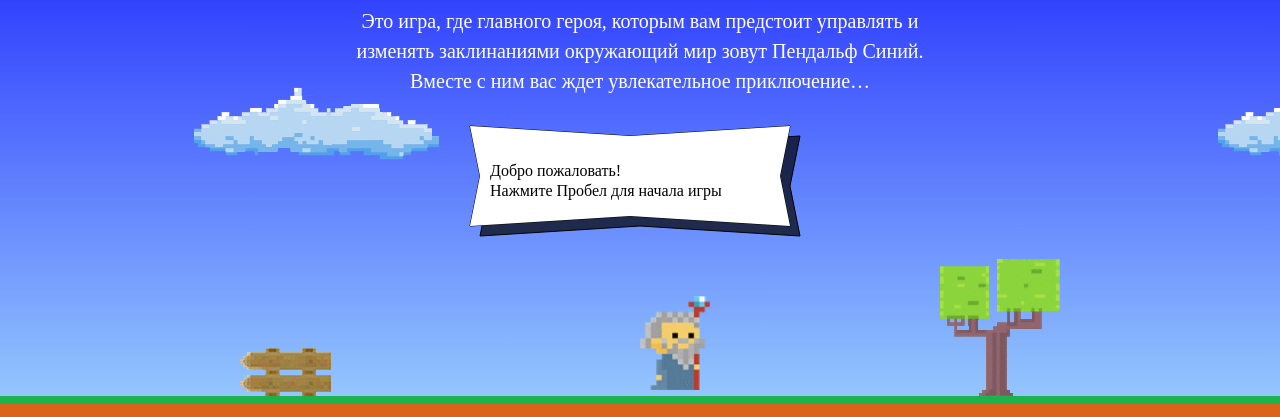
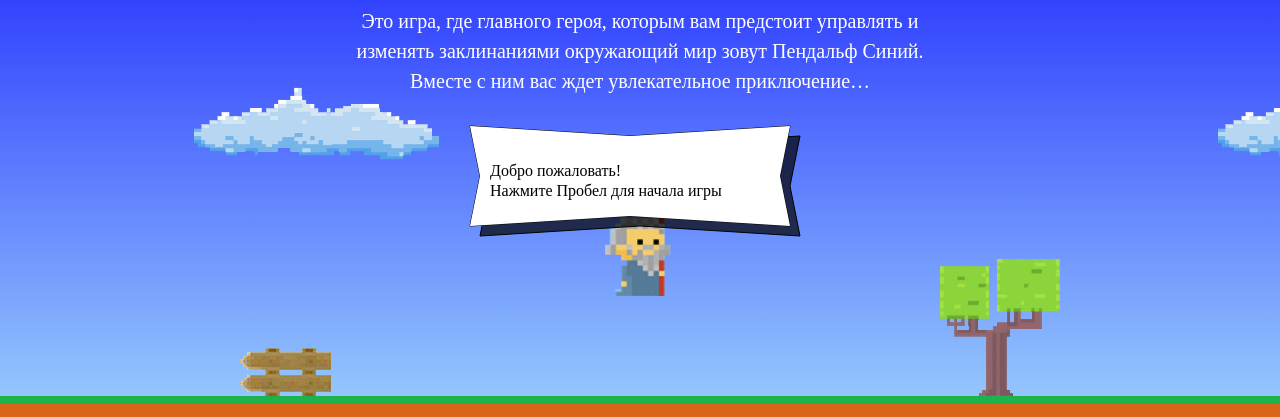
Before and after one commit to Timohenciy/1074013-code-and-magick-17, a website: page index.html in a window 1280 px wide. Shown: the part 203-620 px from the top of the page. Drawn offline with Linux system fonts and the light colour scheme; a web font is replaced by a local one.

Commit message:
Сделал исправления в функциях

```diff
--- a/index.html
+++ b/index.html
@@ -183,24 +183,23 @@
 
 <script>
   var fireballSize = 22;
+  var wizardSpeed = 3;
+  var wizardWidth = 70;
 
   var getFireballSpeed = function (left) {
     return left ? 5 : 2;
   };
-
-  var wizardSpeed = 3;
-  var wizardWidth = 70;
 
   var getWizardHeight = function () {
     return 1.337 * wizardWidth;
   };
 
   var getWizardX = function (width) {
-    return width / 2;
+    return (width - wizardWidth) / 2;
   };
 
   var getWizardY = function (height) {
-    return height * 2 / 3;
+    return (height * 2 / 3) - getWizardHeight ();
   };
 </script>
 <script src="js/game.js"></script>
```
